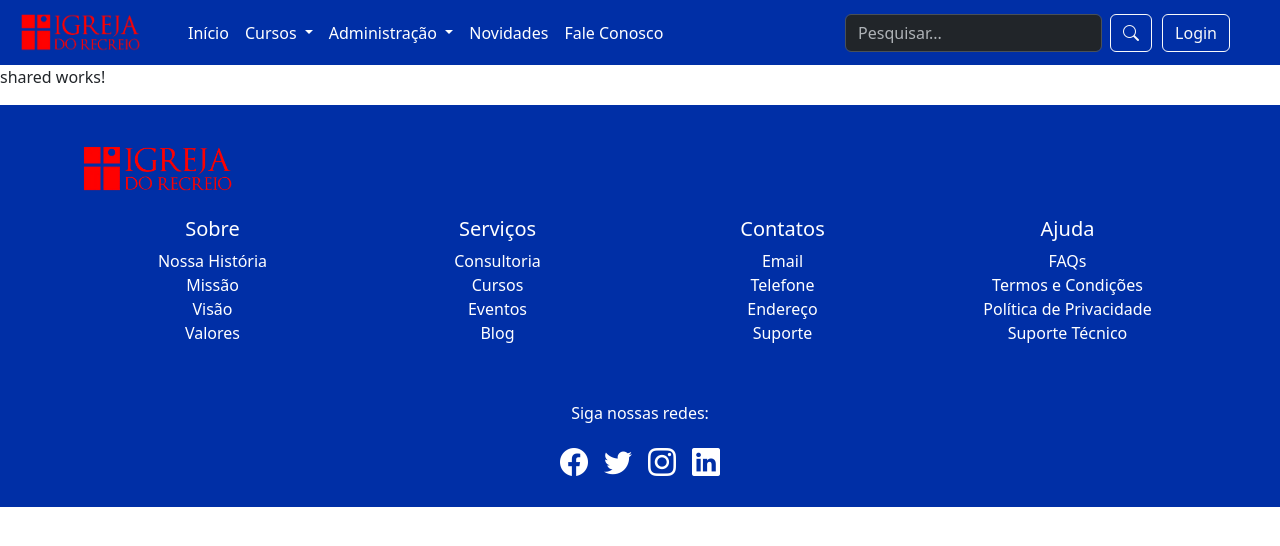
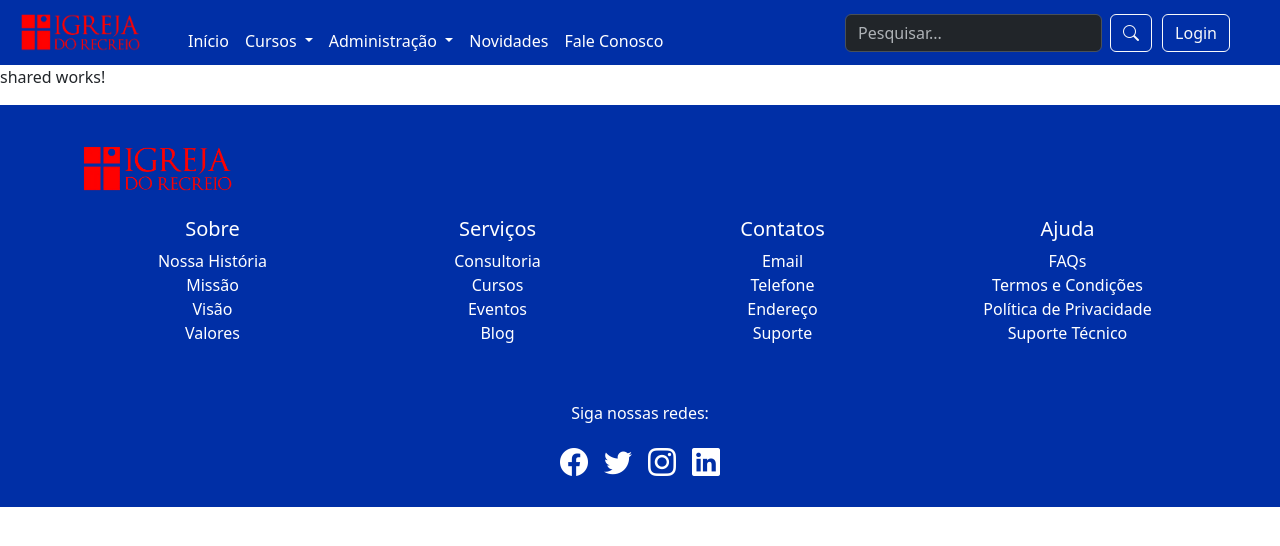
Before and after one commit to SysteoAdm/Systeo_v1, an Angular app: page /Systeo_v1/shared in a window 1280 px wide. Shown: the top 546 px of the page. Built offline with nearby package versions, Linux system fonts and the light colour scheme.

Commit message:
estilos: navbar-nav

```diff
--- a/src/app/shared/components/templates/menu-top1/menu-top1.component.html
+++ b/src/app/shared/components/templates/menu-top1/menu-top1.component.html
@@ -21,7 +21,7 @@
 
     <!-- Menu de navegação -->
     <div class="collapse navbar-collapse" id="navbarSupportedContent">
-      <ul class="navbar-nav me-auto mb-2 mb-lg-0 ps-4">
+      <ul class="navbar-nav me-auto mb-2 mb-lg-0 ps-4 pt-3">
         <li class="nav-item">
           <a class="nav-link active" aria-current="page" [routerLink]="['/home']">Início</a>
         </li>
```
